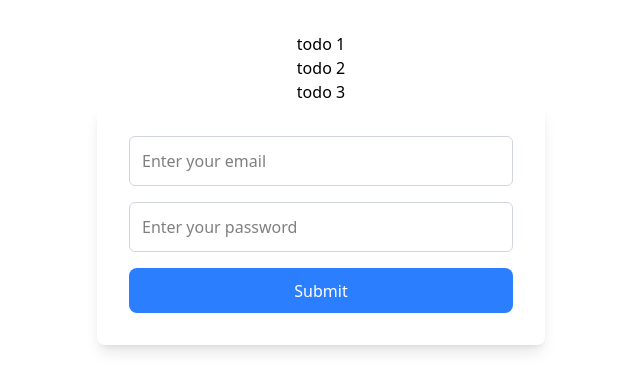
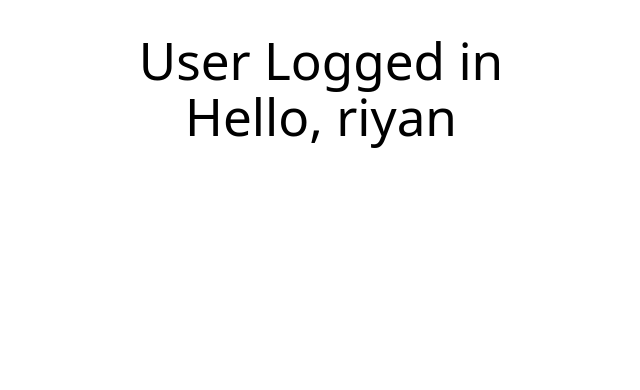
Before and after one commit to riyanj220/React-JS-Course, a React (Vite) app: page / in a window 1280 px wide. Shown: the top 390 px of the page, without its empty margins (319-959 px from the left). Built offline with nearby package versions, Linux system fonts and the light colour scheme.

Commit message:
Learning about ternary , if else and Logical && operator in WelcomeMsg.tsx

```diff
--- a/src/App.tsx
+++ b/src/App.tsx
@@ -1,14 +1,22 @@
 
 import './App.css'
-import { LoginForm } from './components/LoginForm'
-import { Todos } from './components/Todos'
+import { WelcomeMessage } from './components/WelcomeMsg'
 function App() {
+
+  const user : {name:string; type: 'admin' | 'moderator' | 'guest'} = {
+    name: 'riyan',
+    type: 'admin'
+  }
 
 
   return (
     <>
-      <Todos/>
-      <LoginForm/>
+      {/* <Todos/> */}
+      {/* <LoginForm/> */}
+      <WelcomeMessage isLoggedIn={true} user={user}
+       />
+
+
     </>
   )
 }
--- /dev/null
+++ b/src/components/WelcomeMsg.tsx
@@ -0,0 +1,28 @@
+import { FC } from "react";
+
+
+type WelcomeMessageProps = {
+    isLoggedIn: boolean,
+    user?: {
+        name:string;
+        type: 'admin' | 'moderator' | 'guest'
+    }
+}
+
+export const WelcomeMessage:FC<WelcomeMessageProps> = ( {isLoggedIn , user} ) => {
+
+    if(user?.type === 'moderator'){
+        return <p>Ask Admin for access</p>
+    }
+    else if(user?.type === 'guest'){
+        return <p>No access</p>
+    }
+
+    return (
+        <div>
+            {isLoggedIn ? <h1>User Logged in</h1>: <h1>User Logged out!</h1>}
+            {user && <h1>Hello, {user.name} </h1>}
+        </div>
+    );
+
+}
```
